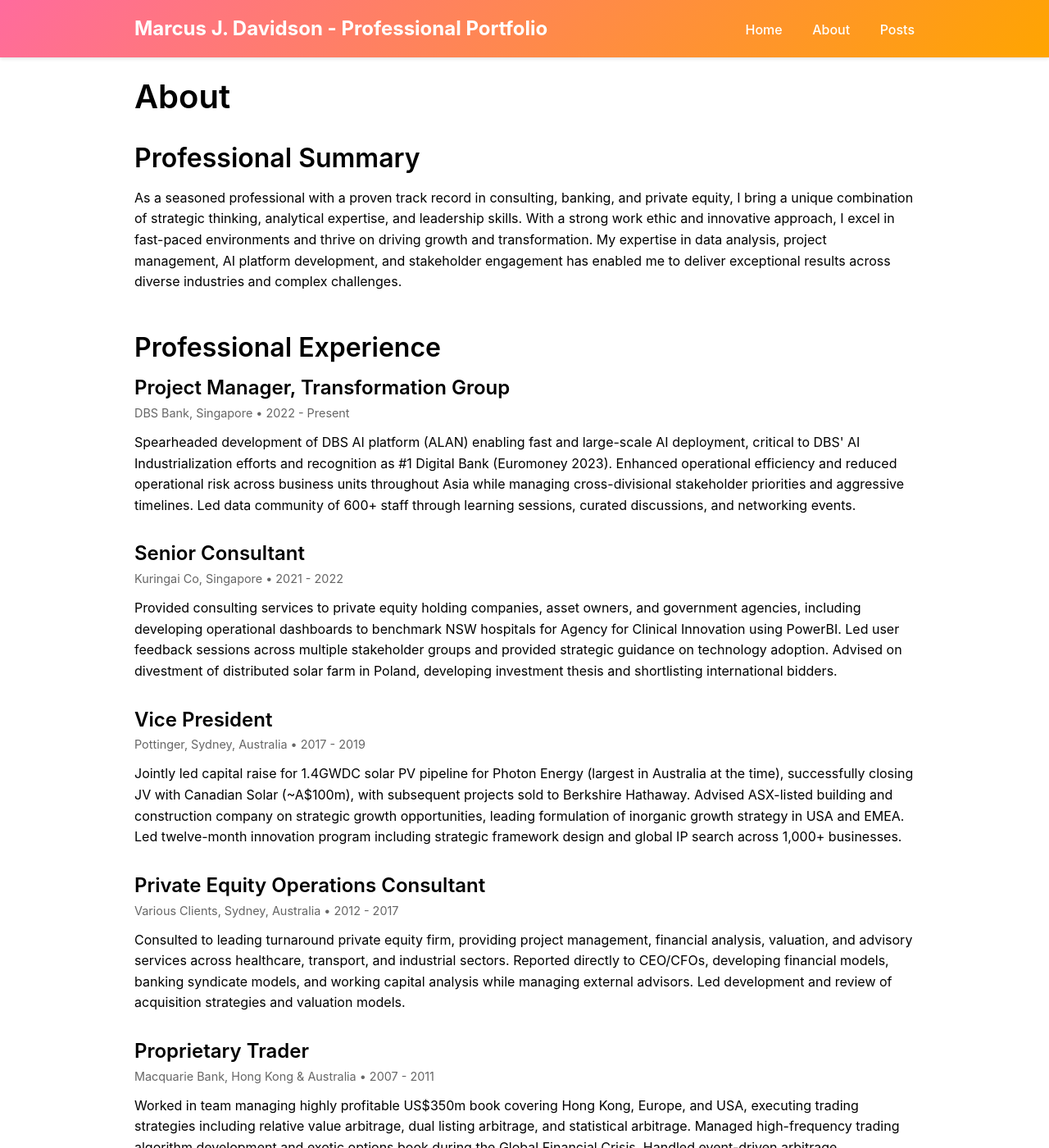
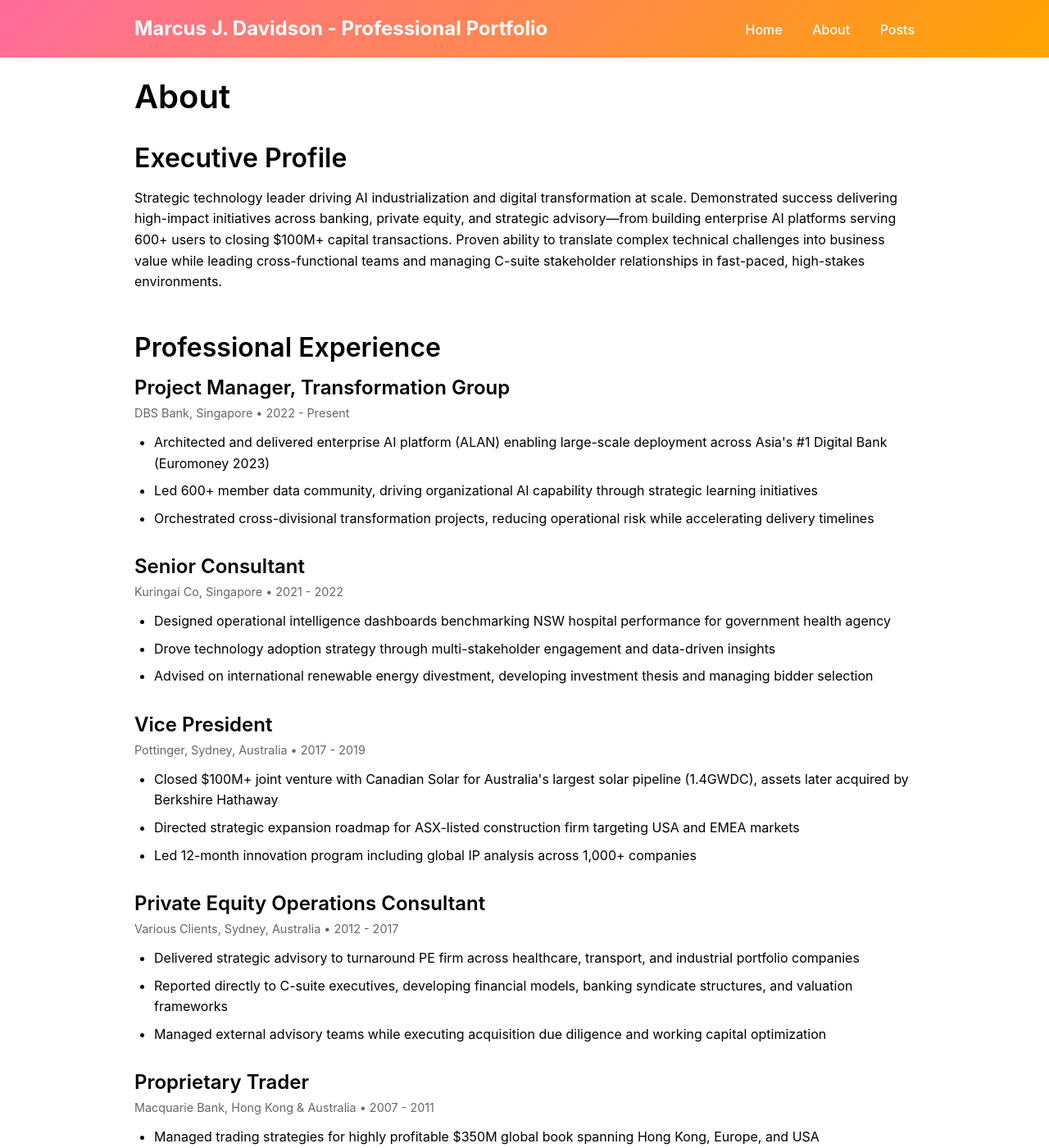
Before and after one commit to mdav43/mdav43.github.io, a Jekyll site: the page built from about.md, in a window 1280 px wide and 1400 px high. Shown: the whole window at 82% size. Built offline with Jekyll 4.4.1, drawn with Linux system fonts in a browser that asks for light colours; some of the changed text lies outside the part shown.

Commit message:
Rewrite content with behavioral science approach - executive summary and bullet format
Co-authored-by: mdav43 <3327386+mdav43@users.noreply.github.com>

```diff
--- a/about.md
+++ b/about.md
@@ -6,14 +6,13 @@ permalink: /about/
 
 <div class="about-content">
   <section class="about-intro">
-    <h2>Professional Summary</h2>
+    <h2>Executive Profile</h2>
     <p>
-      As a seasoned professional with a proven track record in consulting, banking, and private equity,
-      I bring a unique combination of strategic thinking, analytical expertise, and leadership skills.
-      With a strong work ethic and innovative approach, I excel in fast-paced environments and thrive
-      on driving growth and transformation. My expertise in data analysis, project management, AI platform
-      development, and stakeholder engagement has enabled me to deliver exceptional results across diverse
-      industries and complex challenges.
+      Strategic technology leader driving AI industrialization and digital transformation at scale. Demonstrated
+      success delivering high-impact initiatives across banking, private equity, and strategic advisory—from
+      building enterprise AI platforms serving 600+ users to closing $100M+ capital transactions. Proven ability
+      to translate complex technical challenges into business value while leading cross-functional teams and
+      managing C-suite stakeholder relationships in fast-paced, high-stakes environments.
     </p>
   </section>
 
@@ -23,37 +22,61 @@ permalink: /about/
     <div class="experience-item">
       <h3>Project Manager, Transformation Group</h3>
       <p class="company-period">DBS Bank, Singapore • 2022 - Present</p>
-      <p>Spearheaded development of DBS AI platform (ALAN) enabling fast and large-scale AI deployment, critical to DBS' AI Industrialization efforts and recognition as #1 Digital Bank (Euromoney 2023). Enhanced operational efficiency and reduced operational risk across business units throughout Asia while managing cross-divisional stakeholder priorities and aggressive timelines. Led data community of 600+ staff through learning sessions, curated discussions, and networking events.</p>
+      <ul>
+        <li>Architected and delivered enterprise AI platform (ALAN) enabling large-scale deployment across Asia's #1 Digital Bank (Euromoney 2023)</li>
+        <li>Led 600+ member data community, driving organizational AI capability through strategic learning initiatives</li>
+        <li>Orchestrated cross-divisional transformation projects, reducing operational risk while accelerating delivery timelines</li>
+      </ul>
     </div>
 
     <div class="experience-item">
       <h3>Senior Consultant</h3>
       <p class="company-period">Kuringai Co, Singapore • 2021 - 2022</p>
-      <p>Provided consulting services to private equity holding companies, asset owners, and government agencies, including developing operational dashboards to benchmark NSW hospitals for Agency for Clinical Innovation using PowerBI. Led user feedback sessions across multiple stakeholder groups and provided strategic guidance on technology adoption. Advised on divestment of distributed solar farm in Poland, developing investment thesis and shortlisting international bidders.</p>
+      <ul>
+        <li>Designed operational intelligence dashboards benchmarking NSW hospital performance for government health agency</li>
+        <li>Drove technology adoption strategy through multi-stakeholder engagement and data-driven insights</li>
+        <li>Advised on international renewable energy divestment, developing investment thesis and managing bidder selection</li>
+      </ul>
     </div>
 
     <div class="experience-item">
       <h3>Vice President</h3>
       <p class="company-period">Pottinger, Sydney, Australia • 2017 - 2019</p>
-      <p>Jointly led capital raise for 1.4GWDC solar PV pipeline for Photon Energy (largest in Australia at the time), successfully closing JV with Canadian Solar (~A$100m), with subsequent projects sold to Berkshire Hathaway. Advised ASX-listed building and construction company on strategic growth opportunities, leading formulation of inorganic growth strategy in USA and EMEA. Led twelve-month innovation program including strategic framework design and global IP search across 1,000+ businesses.</p>
+      <ul>
+        <li>Closed $100M+ joint venture with Canadian Solar for Australia's largest solar pipeline (1.4GWDC), assets later acquired by Berkshire Hathaway</li>
+        <li>Directed strategic expansion roadmap for ASX-listed construction firm targeting USA and EMEA markets</li>
+        <li>Led 12-month innovation program including global IP analysis across 1,000+ companies</li>
+      </ul>
     </div>
 
     <div class="experience-item">
       <h3>Private Equity Operations Consultant</h3>
       <p class="company-period">Various Clients, Sydney, Australia • 2012 - 2017</p>
-      <p>Consulted to leading turnaround private equity firm, providing project management, financial analysis, valuation, and advisory services across healthcare, transport, and industrial sectors. Reported directly to CEO/CFOs, developing financial models, banking syndicate models, and working capital analysis while managing external advisors. Led development and review of acquisition strategies and valuation models.</p>
+      <ul>
+        <li>Delivered strategic advisory to turnaround PE firm across healthcare, transport, and industrial portfolio companies</li>
+        <li>Reported directly to C-suite executives, developing financial models, banking syndicate structures, and valuation frameworks</li>
+        <li>Managed external advisory teams while executing acquisition due diligence and working capital optimization</li>
+      </ul>
     </div>
 
     <div class="experience-item">
       <h3>Proprietary Trader</h3>
       <p class="company-period">Macquarie Bank, Hong Kong & Australia • 2007 - 2011</p>
-      <p>Worked in team managing highly profitable US$350m book covering Hong Kong, Europe, and USA, executing trading strategies including relative value arbitrage, dual listing arbitrage, and statistical arbitrage. Managed high-frequency trading algorithm development and exotic options book during the Global Financial Crisis. Handled event-driven arbitrage opportunities across Asia and Australia.</p>
+      <ul>
+        <li>Managed trading strategies for highly profitable $350M global book spanning Hong Kong, Europe, and USA</li>
+        <li>Executed sophisticated arbitrage strategies including relative value, dual listing, and statistical arbitrage</li>
+        <li>Developed high-frequency trading algorithms and managed exotic options portfolio through GFC volatility</li>
+      </ul>
     </div>
 
     <div class="experience-item">
       <h3>Manager, Structured Finance & Mining Finance</h3>
       <p class="company-period">Rothschild, Sydney, Australia • 2005 - 2007</p>
-      <p>Started in structured finance team working on double taxation arbitrage opportunities before being promoted to mining finance team. Responsible for investment review, financial modeling, and transaction negotiation while managing client accounts. Published daily commodities report distributed to 5,000+ clients globally.</p>
+      <ul>
+        <li>Advanced from structured finance (tax arbitrage) to mining finance team through demonstrated performance</li>
+        <li>Led investment analysis, financial modeling, and transaction execution for mining sector clients</li>
+        <li>Authored daily commodities intelligence distributed to 5,000+ global institutional clients</li>
+      </ul>
     </div>
   </section>
 
```
Also changed, not shown: index.md (+7 -8 lines).
